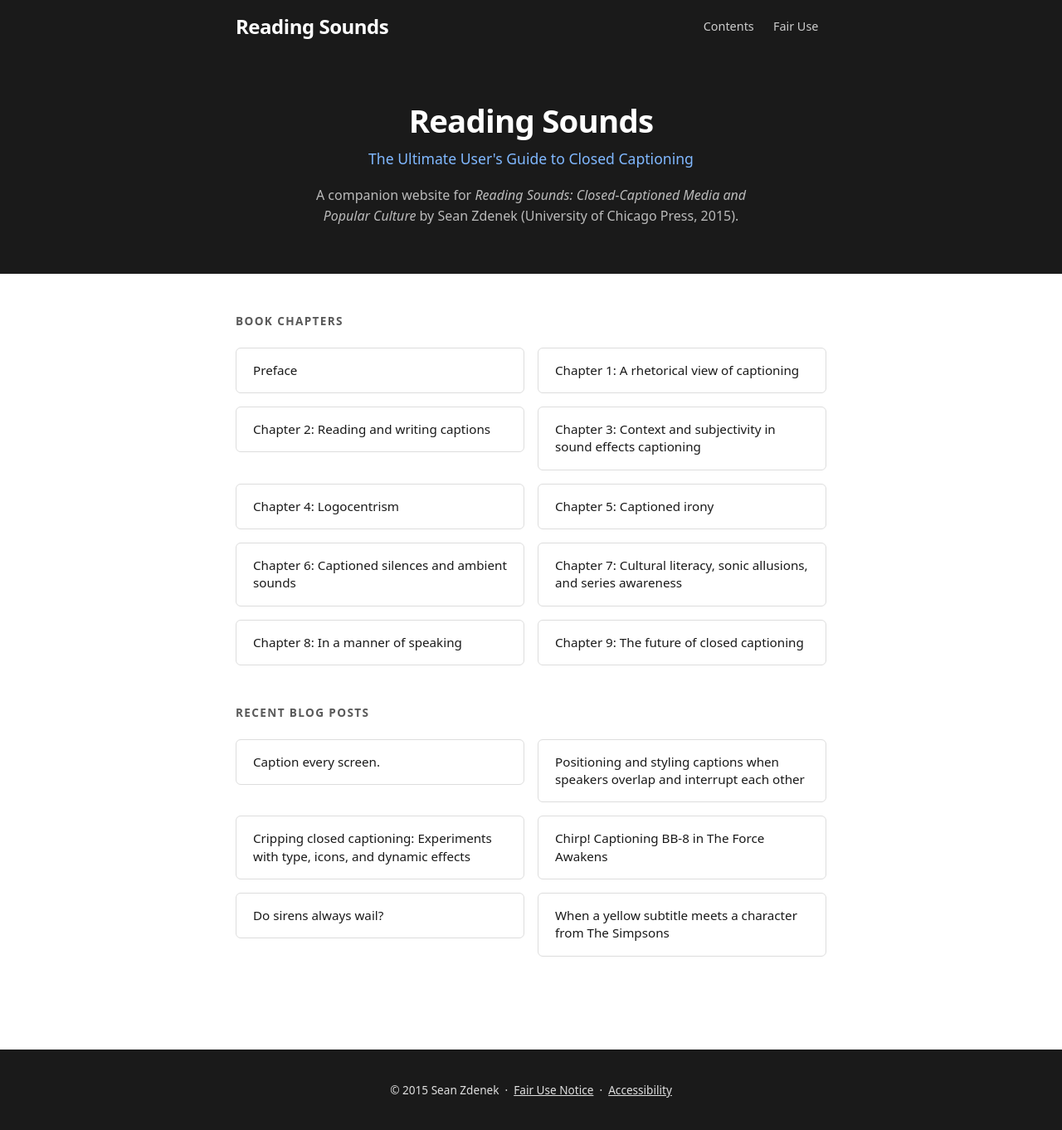
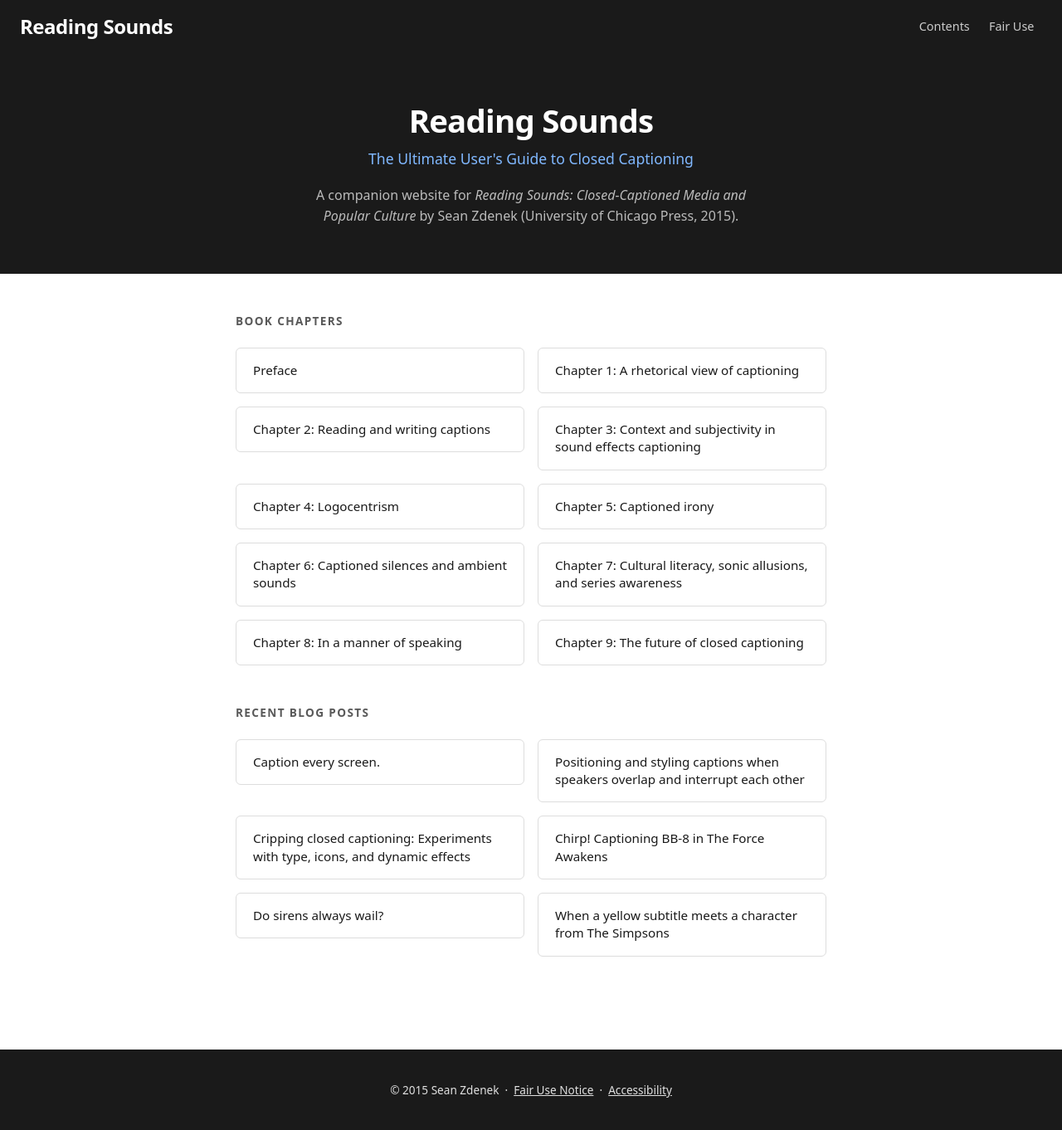
Before and after one commit to szdenek/readingsounds-site, a Jekyll site: the page built from index.html, in a window 1280 px wide and 1363 px high. Shown: the whole window at 83% size. Built offline with Jekyll 4.4.1, drawn with Linux system fonts in a browser that asks for light colours.

Commit message:
Stretch header to full viewport width
Override .wrapper max-width/centering inside .site-header so Reading Sounds
sits at the far left edge and nav links at the far right.

Co-Authored-By: Claude Sonnet 4.6 <noreply@anthropic.com>

```diff
--- a/assets/main.scss
+++ b/assets/main.scss
@@ -60,6 +60,8 @@ body {
     justify-content: space-between;
     flex-wrap: wrap;
     gap: 0.5rem;
+    max-width: none;
+    margin: 0;
   }
 }
 
```
